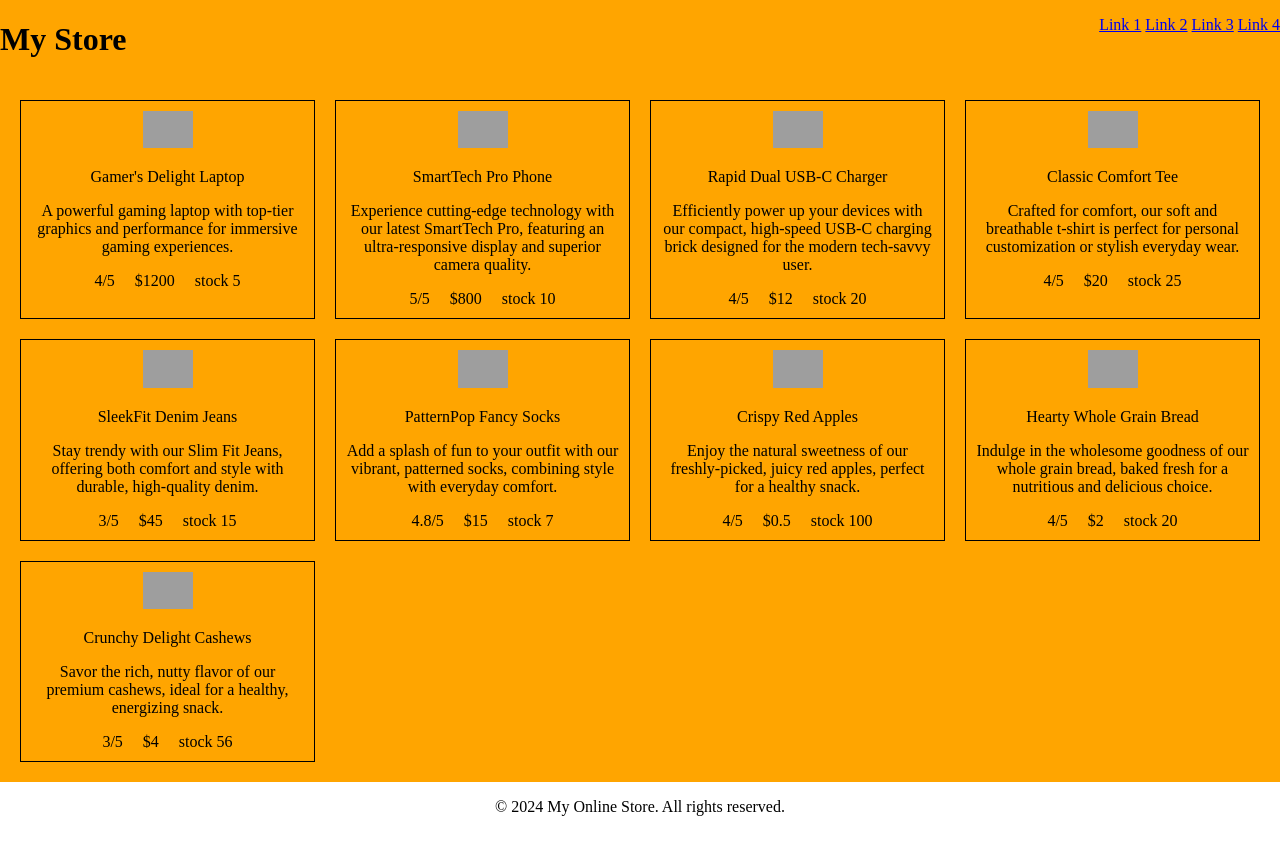
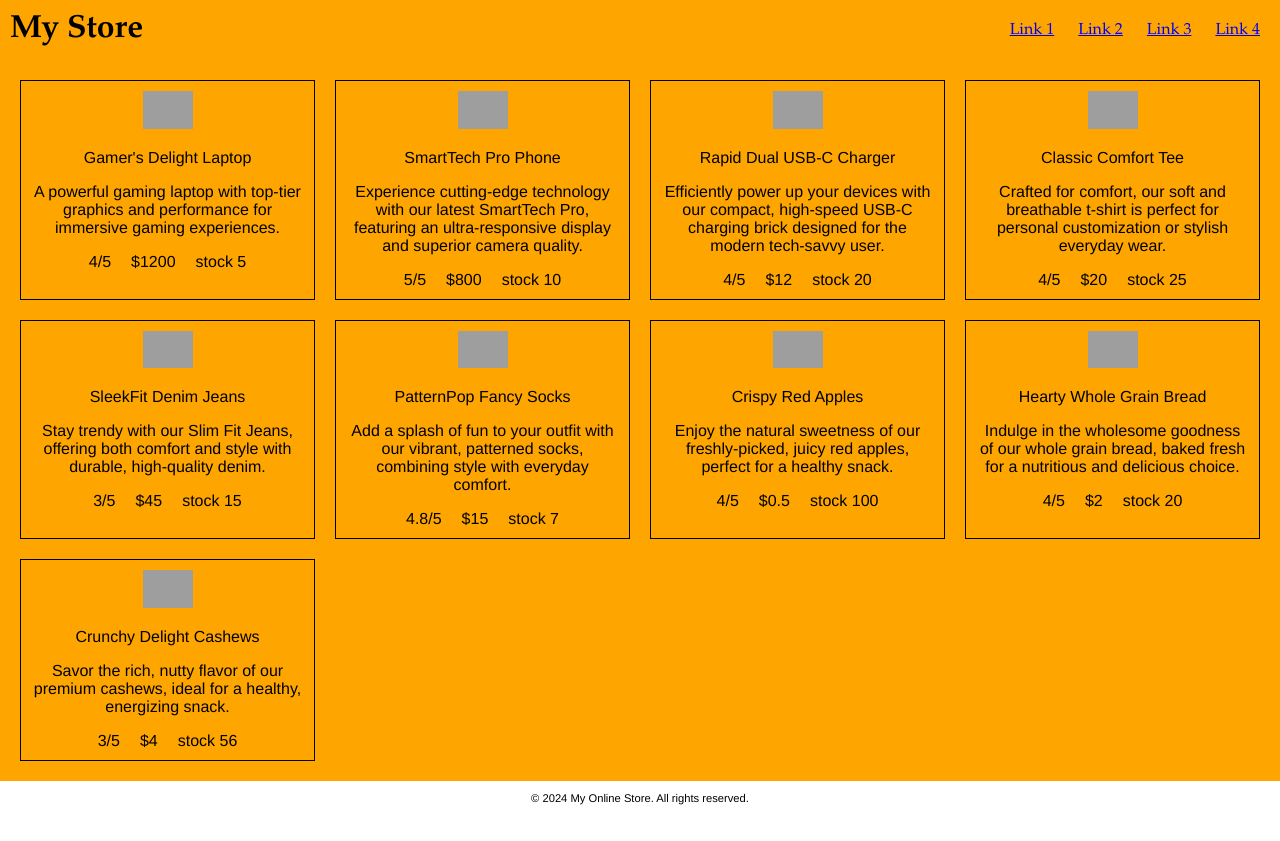
Before and after one commit to GVSU-CIS371/project1-webdevs, a website built with Vite: page index.html in a window 1280 px wide. Built offline with nearby package versions, Linux system fonts and the light colour scheme; grey boxes are pictures that could not be loaded.

Commit message:
font changes, fixing outer grid

```diff
--- a/main.css
+++ b/main.css
@@ -1,14 +1,13 @@
-/* seeing if git push works for me */
 body,
 html {
   /* height:100%; */
-
   margin: 0px;
   padding: 0px;
+  font-family: Helvetica, Arial, sans-serif;
 }
 
 
-.app {
+#app {
   display: grid;
   grid-template-columns: 1fr 1fr 1fr 1fr;
   grid-template-rows: 60px 1fr 60px;
@@ -17,8 +16,6 @@ html {
     "main main main main"
     "footer footer footer footer"
   ;
-
-
 }
 
 header {
@@ -26,16 +23,22 @@ header {
   display: flex;
   flex-direction: row;
   justify-content: space-between;
+  align-items: center;
   background-color: orange;
+  padding: 10px;
+  font-family: 'garamond', serif;
 }
 
 nav li {
   display: inline-block;
+  margin: 10px;
+  text-decoration: none;
 }
 
-span {
+.store-item span {
   margin: 10px;
 }
+
 main {
   grid-area: main;
   display: grid;
@@ -49,8 +52,6 @@ main {
   border: 1px solid black;
   padding: 10px;
   text-align: center;
-  /* height: 75px;
-  width: 75px; */
 }
 
 .store-item img {
@@ -59,8 +60,9 @@ main {
   object-fit: cover;
 }
 
-
 footer {
   grid-area: footer;
   text-align: center;
+  font-size: .7em;
+
 }
```
